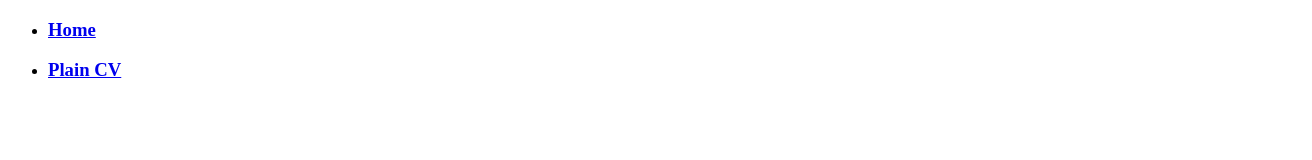
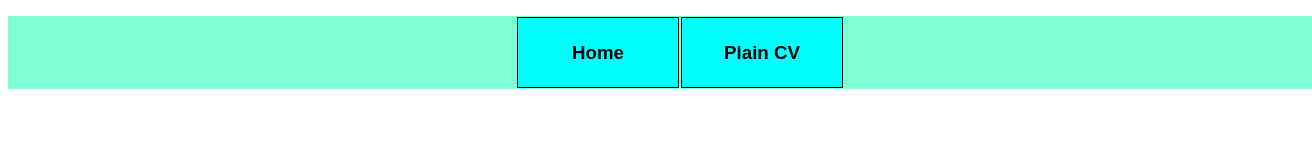
Before and after one commit to artursvaitilavics/artursvaitilavics.github.io, a plain HTML site: page index.html in a window 1280 px wide. Shown: the whole page, 1312 px wide, since content can reach past the window. Drawn offline with Linux system fonts and the light colour scheme.

Commit message:
some basic css

```diff
--- a/index.html
+++ b/index.html
@@ -7,19 +7,19 @@
     <title>Arturs Vaitilavics</title>
     <meta name="description" content="" />
     <meta name="viewport" content="width=device-width, initial-scale=1" />
-    <link rel="stylesheet" href="" />
+    <link rel="stylesheet" href="resources/css/home-style.css" />
   </head>
-  <body>
+  <body id="index-body">
     <header>
-      <div id="navbar">
-        <ul>
+      <div>
+        <ul id="navbar">
           <li>
-            <a href="#">
+            <a class="link" href="index.html">
               <h3>Home</h3>
             </a>
           </li>
           <li>
-            <a href="cv-plain-html.html">
+            <a class="link" href="cv-plain-html.html">
               <h3>Plain CV</h3>
             </a>
           </li>
--- /dev/null
+++ b/resources/css/home-style.css
@@ -0,0 +1,51 @@
+/* *{
+    margin-top:0px;
+    padding-top: 0px;
+} */
+
+#index-body {
+  font-family: sans-serif;
+}
+
+#navbar li {
+  list-style: none;
+  padding: 0px;
+
+}
+
+#navbar a {
+  font-family: sans-serif;
+  display: flex;
+  text-decoration: none;
+  justify-content: center;
+  padding: 0px;
+
+  width: 150px;
+  background-color: aqua;
+  border: 1px solid black;
+  color: black;
+  padding: 5px;
+  margin: 1px;
+  transition: 1s;
+  transition-timing-function: ease-out;
+}
+
+#navbar a:hover {
+  background-color: chartreuse;
+}
+
+#navbar {
+  background-color: aquamarine;
+  display: flex;
+  flex-direction: row;
+  /* align-items: center; */
+  justify-content: center;
+  width: 100%;
+}
+
+/* #navbar li {
+  background-color: aqua;
+  border: 1px solid black;
+  padding: 5px;
+  margin: 1px;
+} */
```
Also changed, not shown: cv-plain-html.html (+17 -1 lines).
